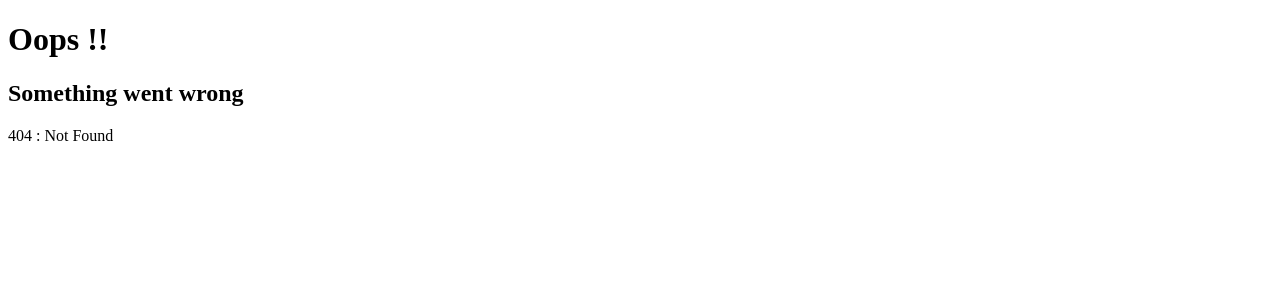
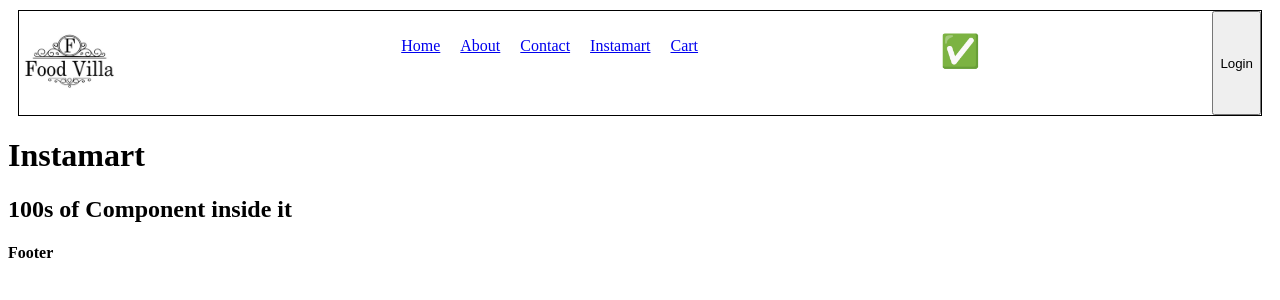
Before and after one commit to mrityunjay33/Namaste-React-Live, a React (Vite) app: page /instamart in a window 1280 px wide. Before the commit this address had no page. Shown: the top 300 px of the page. Built offline with nearby package versions, Linux system fonts and the light colour scheme.

Commit message:
Dummy component to learn Lazy Loading

```diff
--- a/src/App.js
+++ b/src/App.js
@@ -11,6 +11,9 @@ import AboutClass from "./components/AboutClass";
 import RestraurantMenu from "./components/RestraurantMenu";
 import Error from "./components/Error";
 import { createBrowserRouter, Outlet, RouterProvider } from "react-router-dom";
+import Instamart from "./components/Instamart";
+
+// Chunking || Code Splitting || Dynamic Bundling || Lazy Loading || On Demand Loading || Dynamic Import
 
 const AppLayout = () => {
   return (
@@ -36,6 +39,7 @@ const appRouter = createBrowserRouter([
       },
       { path: "/contact", element: <Contact /> },
       { path: "/cart", element: <Cart /> },
+      { path: "/instamart", element: <Instamart /> },
       { path: "/restaurant/:resId", element: <RestraurantMenu /> },
     ],
   },
--- a/src/components/Header.js
+++ b/src/components/Header.js
@@ -27,6 +27,9 @@ const Header = () => {
             <Link to="/contact">Contact</Link>
           </li>
           <li>
+            <Link to="/instamart">Instamart</Link>
+          </li>
+          <li>
             <Link to="/cart">Cart</Link>
           </li>
         </ul>
--- /dev/null
+++ b/src/components/Instamart.js
@@ -0,0 +1,9 @@
+const Instamart = () => {
+    return (
+        <>
+        <h1>Instamart</h1>
+        <h2>100s of Component inside it</h2>
+        </>
+    );
+};
+export default Instamart;
```
